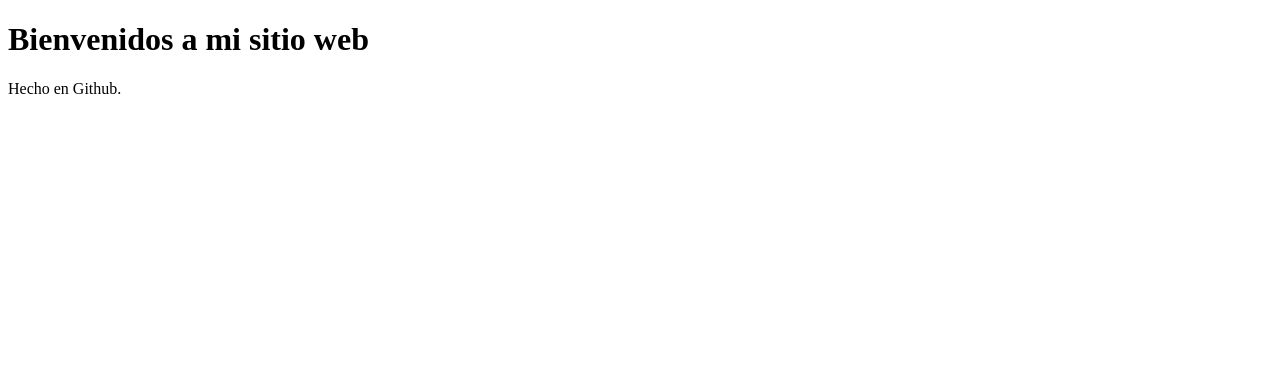
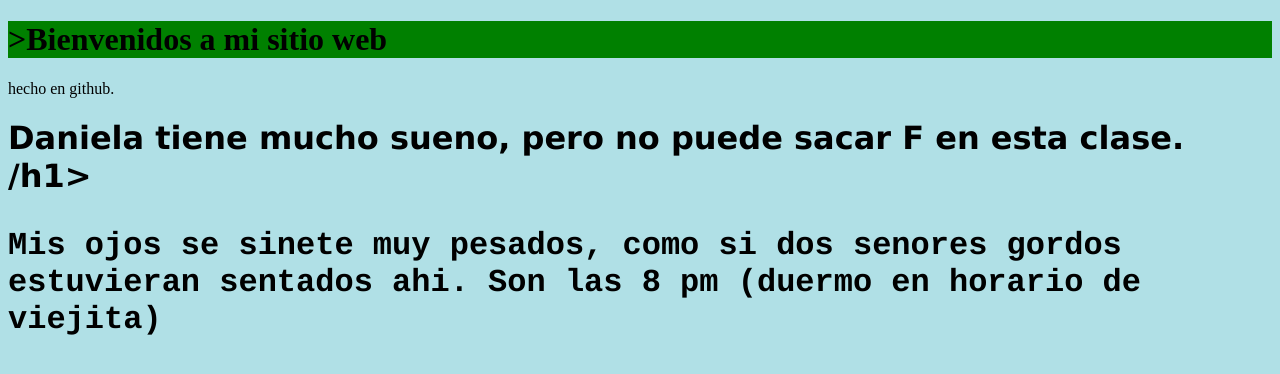
Before and after one commit to Danielaaaaaaaaaaaaaaaaaaaaaaa/noquierohacernada, a plain HTML site: page Index.html in a window 1280 px wide. Drawn offline with Linux system fonts and the light colour scheme.

Commit message:
Update Index.html

```diff
--- a/Index.html
+++ b/Index.html
@@ -1,12 +1,16 @@
+
 <!DOCTYPE html>
 <html>
 <head>
 <title> Website Danielaaaaaaaaaa</title>
 </head>
-<body>
+<body style="background-color:powderblue;">
+<h1 style="background-color:green;">
+>Bienvenidos a mi sitio web</h1>
+<p >hecho en github.</p>
+<h1 style="font-family:verdana;"> Daniela tiene mucho sueno, pero no puede sacar F en esta clase. /h1>
+<p style="font-family:courier;">Mis ojos se sinete muy pesados, como si dos senores gordos estuvieran sentados ahi. Son las 8 pm (duermo en horario de viejita)</p>
 
-<h1>Bienvenidos a mi sitio web</h1>
-<p>Hecho en Github.</p>
 
-</body>
+</body
 </html>
```
